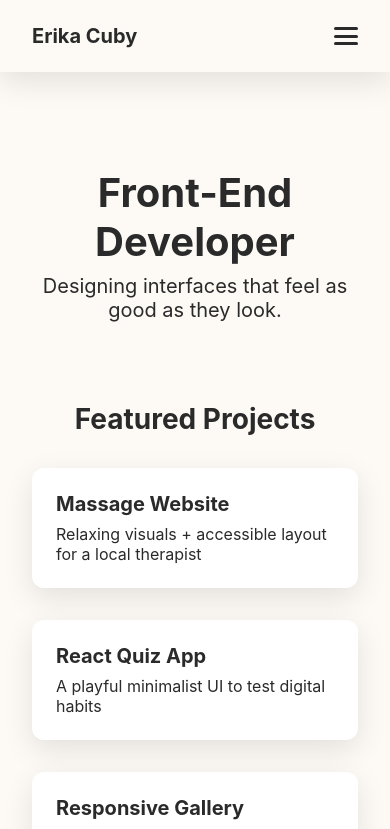
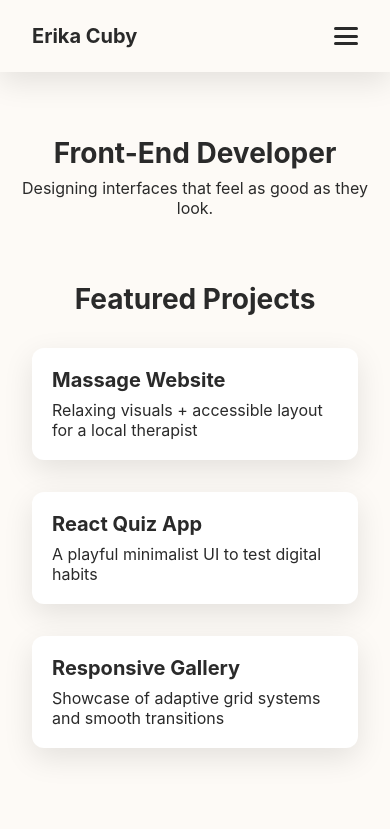
Before and after one commit to ErikaCuby/ek-web-portfolio, a React (Vite) app: page /developer in a window 390 px wide. Shown: the top 829 px of the page. Built offline with nearby package versions, Linux system fonts and the light colour scheme; the HTML template or start-up script is replaced by a standard one.

Commit message:
Added smooth transition between pages

```diff
--- a/src/App.jsx
+++ b/src/App.jsx
@@ -1,15 +1,20 @@
-import { Routes, Route } from "react-router-dom";
+import { Routes, Route, useLocation } from "react-router-dom";
+import { AnimatePresence } from "framer-motion";
 import Landing from "./pages/Landing";
 import Developer from "./pages/Developer";
 import Illustration from "./pages/Illustration";
 
 function App() {
+  const location = useLocation();
+
   return (
-    <Routes>
-      <Route path="/" element={<Landing />} />
-      <Route path="/developer" element={<Developer />} />
-      <Route path="/illustration" element={<Illustration />} />
-    </Routes>
+    <AnimatePresence mode="wait">
+      <Routes location={location} key={location.pathname}>
+        <Route path="/" element={<Landing />} />
+        <Route path="/developer" element={<Developer />} />
+        <Route path="/illustration" element={<Illustration />} />
+      </Routes>
+    </AnimatePresence>
   );
 }
 
--- /dev/null
+++ b/src/components/PageWrapper.jsx
@@ -0,0 +1,37 @@
+import { motion } from "framer-motion";
+
+const pageVariants = {
+  initial: {
+    opacity: 0,
+    y: 20,
+  },
+  in: {
+    opacity: 1,
+    y: 0,
+  },
+  out: {
+    opacity: 0,
+    y: -20,
+  },
+};
+
+const pageTransition = {
+  duration: 0.6,
+  ease: "easeInOut",
+};
+
+const PageWrapper = ({ children }) => {
+  return (
+    <motion.div
+      initial="initial"
+      animate="in"
+      exit="out"
+      variants={pageVariants}
+      transition={pageTransition}
+    >
+      {children}
+    </motion.div>
+  );
+};
+
+export default PageWrapper;
--- a/src/pages/Developer.css
+++ b/src/pages/Developer.css
@@ -89,3 +89,41 @@
 .case-study-cta button:hover {
   background-color: var(--accent-color-art);
 }
+
+@media (max-width: 768px) {
+  .hero-section {
+    padding: 4rem 1rem 2rem;
+  }
+
+  .hero-text h1 {
+    font-size: 2rem;
+  }
+
+  .hero-text p {
+    font-size: 1rem;
+  }
+
+  .project-card {
+    padding: 1.25rem;
+  }
+
+  .case-study-cta p {
+    font-size: 1rem;
+  }
+
+  .case-study-cta button {
+    width: 100%;
+    max-width: 280px;
+  }
+}
+
+/* Extra small screens */
+@media (max-width: 480px) {
+  .project-grid {
+    grid-template-columns: 1fr;
+  }
+
+  .hero-text h1 {
+    font-size: 1.75rem;
+  }
+}
--- a/src/pages/Developer.jsx
+++ b/src/pages/Developer.jsx
@@ -1,11 +1,13 @@
 // Portfolio Developer Section Mockup (React structure with layout)
 
 import React from "react";
+import PageWrapper from "../components/PageWrapper";
 import Navbar from "../components/Navbar";
 import "./Developer.css";
 
 const Developer = () => {
   return (
+    <PageWrapper>
       <div className="developer-page">
         <Navbar />
 
@@ -39,6 +41,7 @@ const Developer = () => {
           <button>Explore Case Studies</button>
         </section>
       </div>
+    </PageWrapper>
   );
 };
 
--- a/src/pages/Illustration.jsx
+++ b/src/pages/Illustration.jsx
@@ -1,11 +1,15 @@
 import Navbar from "../components/Navbar";
+import PageWrapper from "../components/PageWrapper";
+
 
 const Illustration = () => {
   return (
-    <div className="page page-illustration">
-      <Navbar />
-      <div className="content">Welcome to the Art Side</div>
-    </div>
+    <PageWrapper>
+      <div className="page page-illustration">
+        <Navbar />
+        <div className="content">Welcome to the Art Side</div>
+      </div>
+    </PageWrapper>
   );
 };
 
--- a/src/pages/Landing.jsx
+++ b/src/pages/Landing.jsx
@@ -3,6 +3,7 @@
 
 import React from "react";
 import { useNavigate } from "react-router-dom";
+import PageWrapper from "../components/PageWrapper";
 import CircleLink from "../components/CircleLink";
 import "./Landing.css";
 
@@ -18,6 +19,7 @@ const Landing = () => {
   };
 
   return (
+    <PageWrapper>
       <div className="landing-container">
         <CircleLink
           label="Code"
@@ -30,6 +32,7 @@ const Landing = () => {
           onClick={handleArtClick}
         />
       </div>
+    </PageWrapper>
   );
 };
 
```
Lines whose indentation alone changed are shown as unchanged.
